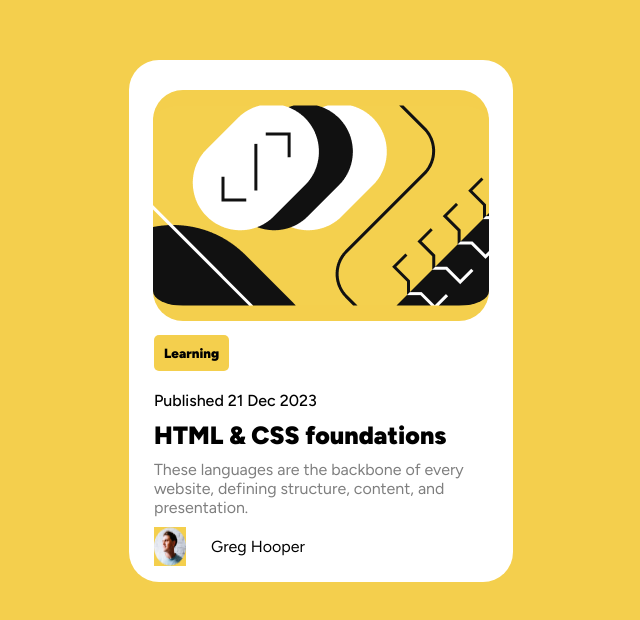
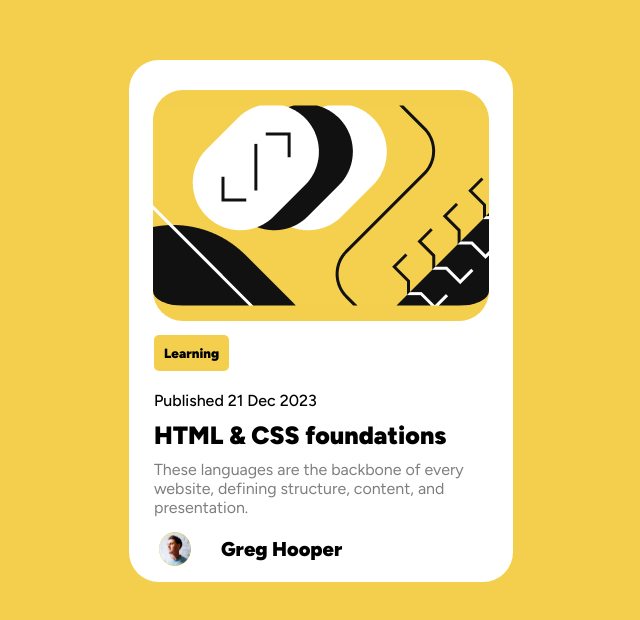
Before and after one commit to dimaa21/html-css-card, a plain HTML site: page index.html in a window 1280 px wide. Shown: the part 190-810 px from the top of the page, without its empty margins (319-959 px from the left). Drawn offline with Linux system fonts and the light colour scheme.

Commit message:
Update main.css

```diff
--- a/main.css
+++ b/main.css
@@ -50,3 +50,13 @@
     background-color: white;
     display: flex;
 }
+
+.main-block .author-img {
+    margin: 5px;
+    border-radius: 50%;
+}
+
+.main-block .name {
+    font-size: 20px;
+    font-weight: 900;
+}
```
